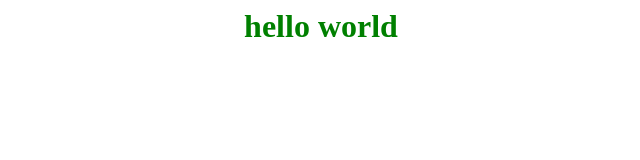
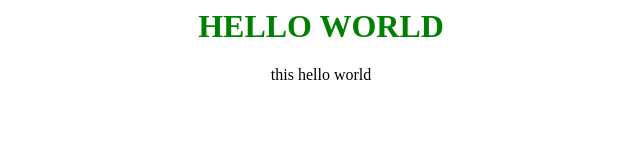
Before and after one commit to Luckyroyal01/test, a plain HTML site: page index.html in a window 1280 px wide. Shown: the whole page, without its empty margins (319-959 px from the left). Drawn offline with Linux system fonts and the light colour scheme.

Commit message:
Update index.html
haa

```diff
--- a/index.html
+++ b/index.html
@@ -4,7 +4,10 @@
   <body>
 
     <center><h1 style="color:green">
-      hello world
+      HELLO  WORLD
     </h1>
+      <P> this hello world
+      </P>
+
   </body>
 </html>
```
